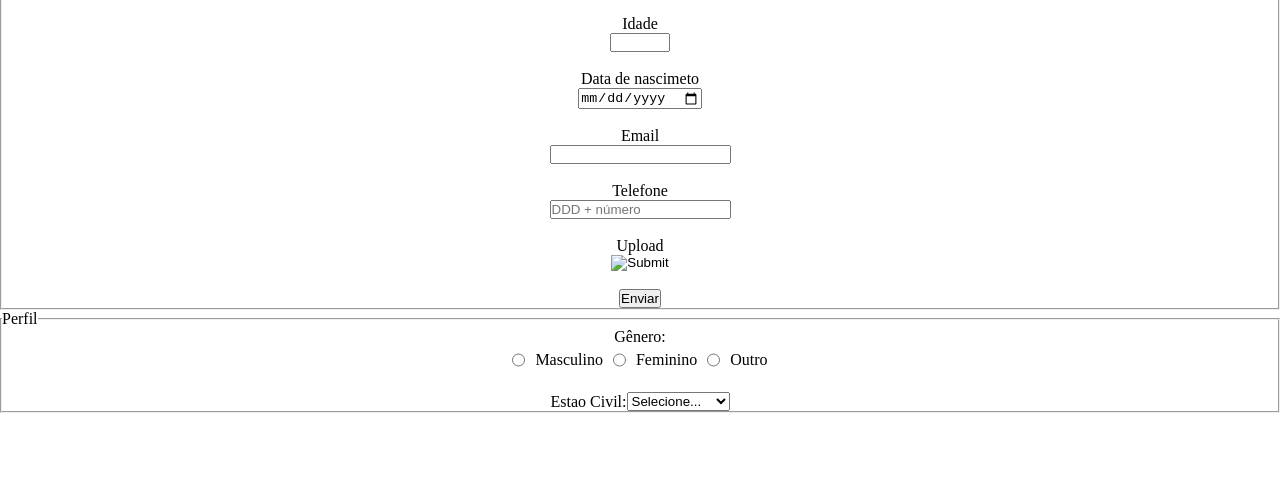
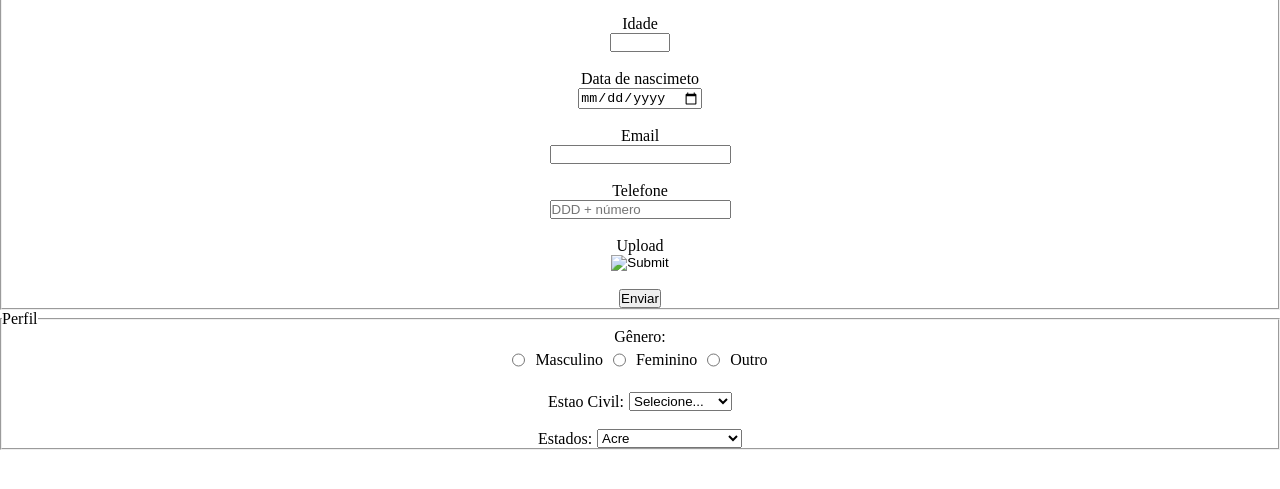
Before and after one commit to consevi/culturama, a plain HTML site: page index.html in a window 1280 px wide. Shown: the part 95-584 px from the top of the page. Drawn offline with Linux system fonts and the light colour scheme.

Commit message:
adicionar opcoes de estados

```diff
--- a/index.html
+++ b/index.html
@@ -69,8 +69,40 @@
                                         <option value="União-estável">União estável</option>
                                 </select>
                         </div>
+        <br>
 
-
+                        <div class="estados">
+                            <label for="userStates">Estados:</label>
+                                <select name="userStates">
+                                    <option value="AC">Acre</option>
+                                    <option value="AL">Alagoas</option>
+                                    <option value="AP">Amapá</option>
+                                    <option value="AM">Amazonas</option>
+                                    <option value="BA">Bahia</option>
+                                    <option value="CE">Ceará</option>
+                                    <option value="DF">Distrito Federal</option>
+                                    <option value="ES">Espírito Santo</option>
+                                    <option value="GO">Goiás</option>
+                                    <option value="MA">Maranhão</option>
+                                    <option value="MT">Mato Grosso</option>
+                                    <option value="MS">Mato Grosso do Sul</option>
+                                    <option value="MG">Minas Gerais</option>
+                                    <option value="PA">Pará</option>
+                                    <option value="PB">Paraíba</option>
+                                    <option value="PR">Paraná</option>
+                                    <option value="PE">Pernambuco</option>
+                                    <option value="PI">Piauí</option>
+                                    <option value="RJ">Rio de Janeiro</option>
+                                    <option value="RN">Rio Grande do Norte</option>
+                                    <option value="RS">Rio Grande do Sul</option>
+                                    <option value="RO">Rondônia</option>
+                                    <option value="RR">Roraima</option>
+                                    <option value="SC">Santa Catarina</option>
+                                    <option value="SP">São Paulo</option>
+                                    <option value="SE">Sergipe</option>
+                                    <option value="TO">Tocantins</option>
+                                </select>
+                        </div>
 
                     </div>
                 </fieldset>
--- a/style.css
+++ b/style.css
@@ -24,8 +24,10 @@ header {
     padding: 5px;
 }
 
-.estado-civil {
+.estado-civil,
+.estados {
     display: flex;
     align-items: center;
     flex-direction: row;
+    gap: 5px;
 }
```
